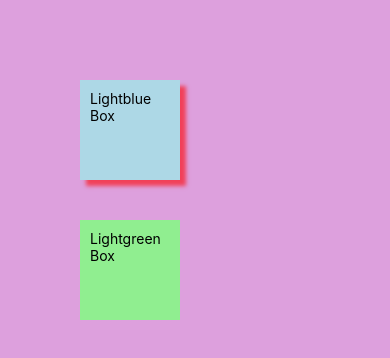
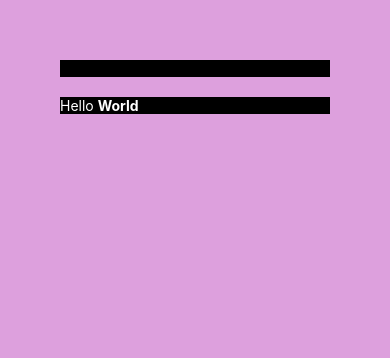
Before and after one commit to HarshuHacker/React-Native-Tutorials, a React Native app: screen / in a window 390 px wide. Shown: the top 358 px of the page. Built offline with nearby package versions, Linux system fonts and the light colour scheme.

Commit message:
Day 3: Style Inheritance

```diff
--- a/App.js
+++ b/App.js
@@ -3,12 +3,19 @@ import { StyleSheet, Text, View } from "react-native";
 export default function App() {
   return (
     <View style={styles.container}>
-      <View style={[styles.lightbluebox, styles.box, styles.boxShadow]}>
-        <Text>Lightblue Box</Text>
+      <View
+        style={{ backgroundColor: "black", color: "white", marginBottom: 20 }}
+      >
+        <Text>Hello World</Text>
       </View>
-      <View style={[styles.lightgreenbox, styles.box, styles.androidShadow]}>
-        <Text>Lightgreen Box</Text>
+      {/* Inheritance Doesn't Works In View To Text */}
+
+      <View style={{ backgroundColor: "black", color: "white" }}>
+        <Text style={{ color: "white" }}>
+          Hello <Text style={{ fontWeight: "bold" }}>World</Text>
+        </Text>
       </View>
+      {/* Inheritance Works In Text To Text */}
     </View>
   );
 }
```
